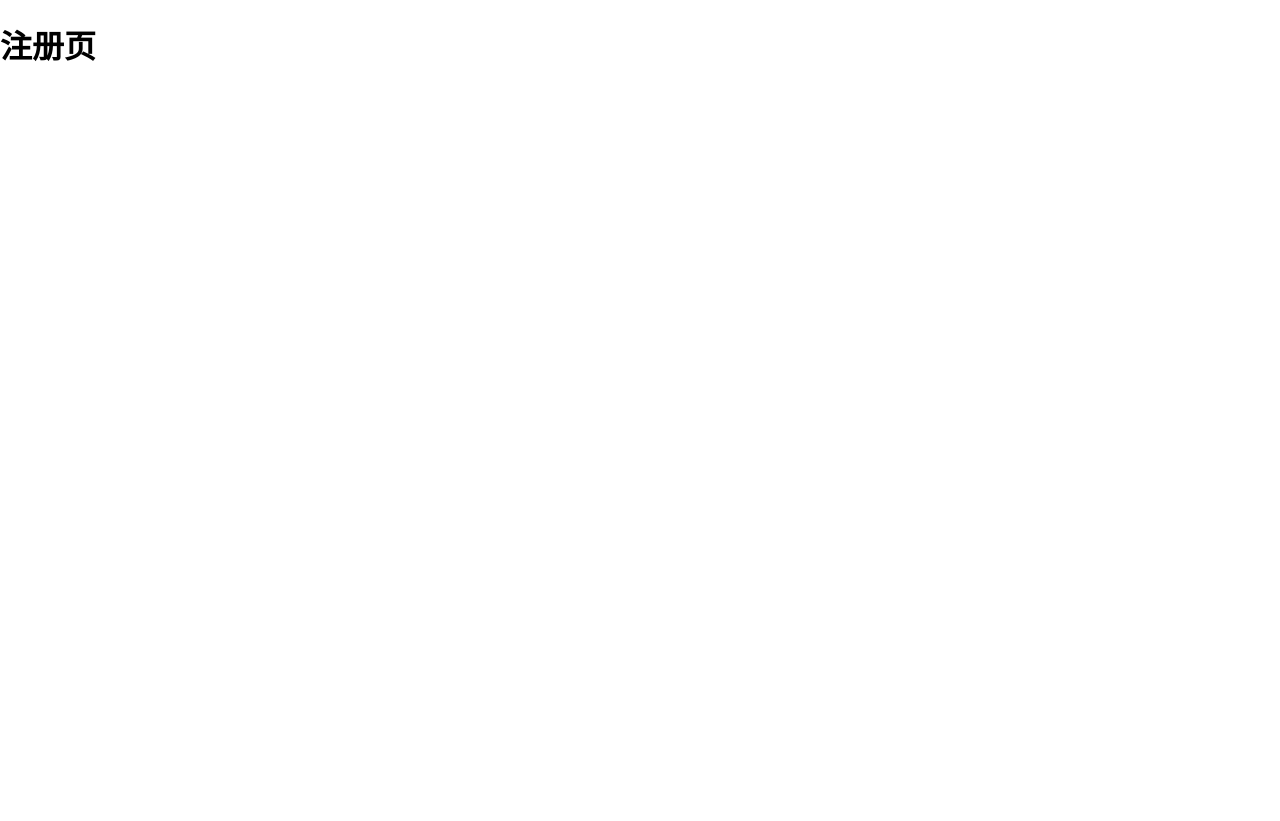
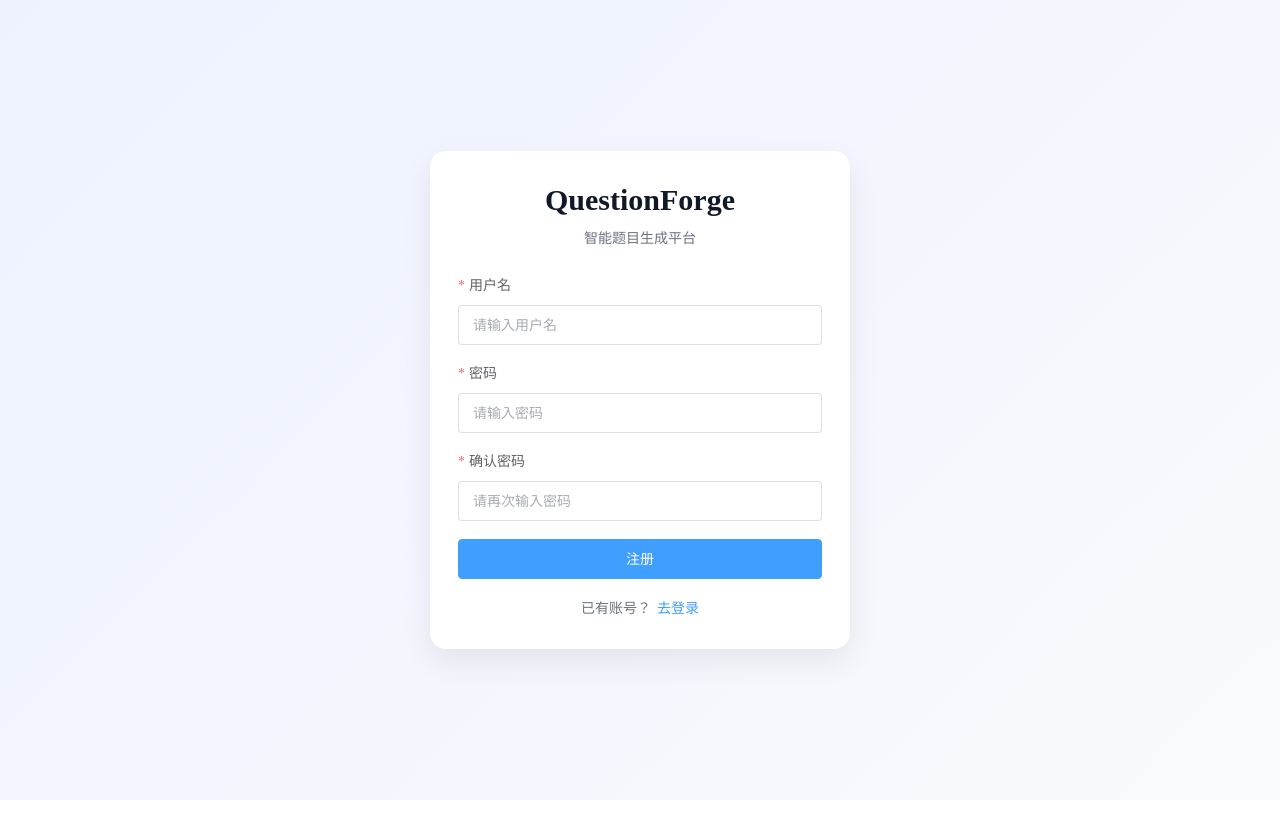
Before and after one commit to Jepson-Wang/question_set_program, a Vue app in the folder frontend/: page /register in a window 1280 px wide. After the commit the page ends 800 px from the top, so only its background shows below. Built offline with nearby package versions, Linux system fonts and the light colour scheme.

Commit message:
完成注册页静态界面

```diff
--- a/frontend/src/views/RegisterView.vue
+++ b/frontend/src/views/RegisterView.vue
@@ -1,11 +1,205 @@
 <template>
-        <h1>注册页</h1>
+  <div class="register-page">
+    <div class="register-card">
+      <div class="header">
+        <h1>QuestionForge</h1>
+        <p>智能题目生成平台</p>
+      </div>
+
+      <el-form
+        ref="formRef"
+        :model="registerForm"
+        :rules="rules"
+        label-position="top"
+        class="register-form"
+      >
+        <el-form-item label="用户名" prop="username">
+          <el-input
+            v-model="registerForm.username"
+            placeholder="请输入用户名"
+            size="large"
+            clearable
+          />
+        </el-form-item>
+
+        <el-form-item label="密码" prop="password">
+          <el-input
+            v-model="registerForm.password"
+            type="password"
+            placeholder="请输入密码"
+            size="large"
+            show-password
+            clearable
+          />
+        </el-form-item>
+
+        <el-form-item label="确认密码" prop="confirmPassword">
+          <el-input
+            v-model="registerForm.confirmPassword"
+            type="password"
+            placeholder="请再次输入密码"
+            size="large"
+            show-password
+            clearable
+            @keyup.enter="handleRegister"
+          />
+        </el-form-item>
+
+        <el-form-item>
+          <el-button
+            type="primary"
+            size="large"
+            class="register-btn"
+            @click="handleRegister"
+          >
+            注册
+          </el-button>
+        </el-form-item>
+      </el-form>
+
+      <div class="footer">
+        <span>已有账号？</span>
+        <span class="link" @click="goLogin">去登录</span>
+      </div>
+    </div>
+  </div>
 </template>
 
-<script setup lang='ts'>
+<script setup>
+import { reactive, ref } from 'vue'
+import { useRouter } from 'vue-router'
+import { ElMessage } from 'element-plus'
 
+const router = useRouter()
+const formRef = ref()
+
+const registerForm = reactive({
+  username: '',
+  password: '',
+  confirmPassword: ''
+})
+
+const validateConfirmPassword = (rule, value, callback) => {
+  if (!value) {
+    callback(new Error('请再次输入密码'))
+  } else if (value !== registerForm.password) {
+    callback(new Error('两次输入的密码不一致'))
+  } else {
+    callback()
+  }
+}
+
+const rules = {
+  username: [
+    { required: true, message: '请输入用户名', trigger: 'blur' },
+    { min: 3, max: 20, message: '用户名长度应为 3 到 20 位', trigger: 'blur' }
+  ],
+  password: [
+    { required: true, message: '请输入密码', trigger: 'blur' },
+    { min: 6, message: '密码长度不能少于 6 位', trigger: 'blur' }
+  ],
+  confirmPassword: [
+    { required: true, message: '请再次输入密码', trigger: 'blur' },
+    { validator: validateConfirmPassword, trigger: 'blur' }
+  ]
+}
+
+const handleRegister = async () => {
+  try {
+    await formRef.value.validate()
+
+    // 这里先做演示，后面再接注册接口
+    ElMessage.success('注册表单校验通过')
+
+    console.log('注册参数：', {
+      username: registerForm.username,
+      password: registerForm.password,
+      confirmPassword: registerForm.confirmPassword
+    })
+
+    // 后面接上真实注册接口成功后，再跳转登录页
+    // router.push('/login')
+  } catch (error) {
+    console.log('表单校验未通过', error)
+  }
+}
+
+const goLogin = () => {
+  router.push('/login')
+}
 </script>
 
-<style>
+<style scoped>
+.register-page {
+  min-height: 100vh;
+  display: flex;
+  justify-content: center;
+  align-items: center;
+  background: linear-gradient(135deg, #eef2ff 0%, #f8fafc 100%);
+  padding: 20px;
+  box-sizing: border-box;
+}
 
+.register-card {
+  width: 100%;
+  max-width: 420px;
+  background: #fff;
+  border-radius: 16px;
+  padding: 32px 28px;
+  box-sizing: border-box;
+  box-shadow: 0 12px 30px rgba(0, 0, 0, 0.08);
+}
+
+.header {
+  text-align: center;
+  margin-bottom: 28px;
+}
+
+.header h1 {
+  margin: 0;
+  font-size: 30px;
+  color: #111827;
+}
+
+.header p {
+  margin: 10px 0 0;
+  font-size: 14px;
+  color: #6b7280;
+}
+
+.register-form {
+  margin-top: 8px;
+}
+
+.register-btn {
+  width: 100%;
+}
+
+.footer {
+  margin-top: 8px;
+  text-align: center;
+  font-size: 14px;
+  color: #6b7280;
+}
+
+.link {
+  margin-left: 6px;
+  color: #409eff;
+  cursor: pointer;
+}
+
+.link:hover {
+  text-decoration: underline;
+}
+
+@media (max-width: 480px) {
+  .register-card {
+    padding: 24px 18px;
+    border-radius: 12px;
+  }
+
+  .header h1 {
+    font-size: 24px;
+  }
+}
 </style>
```
